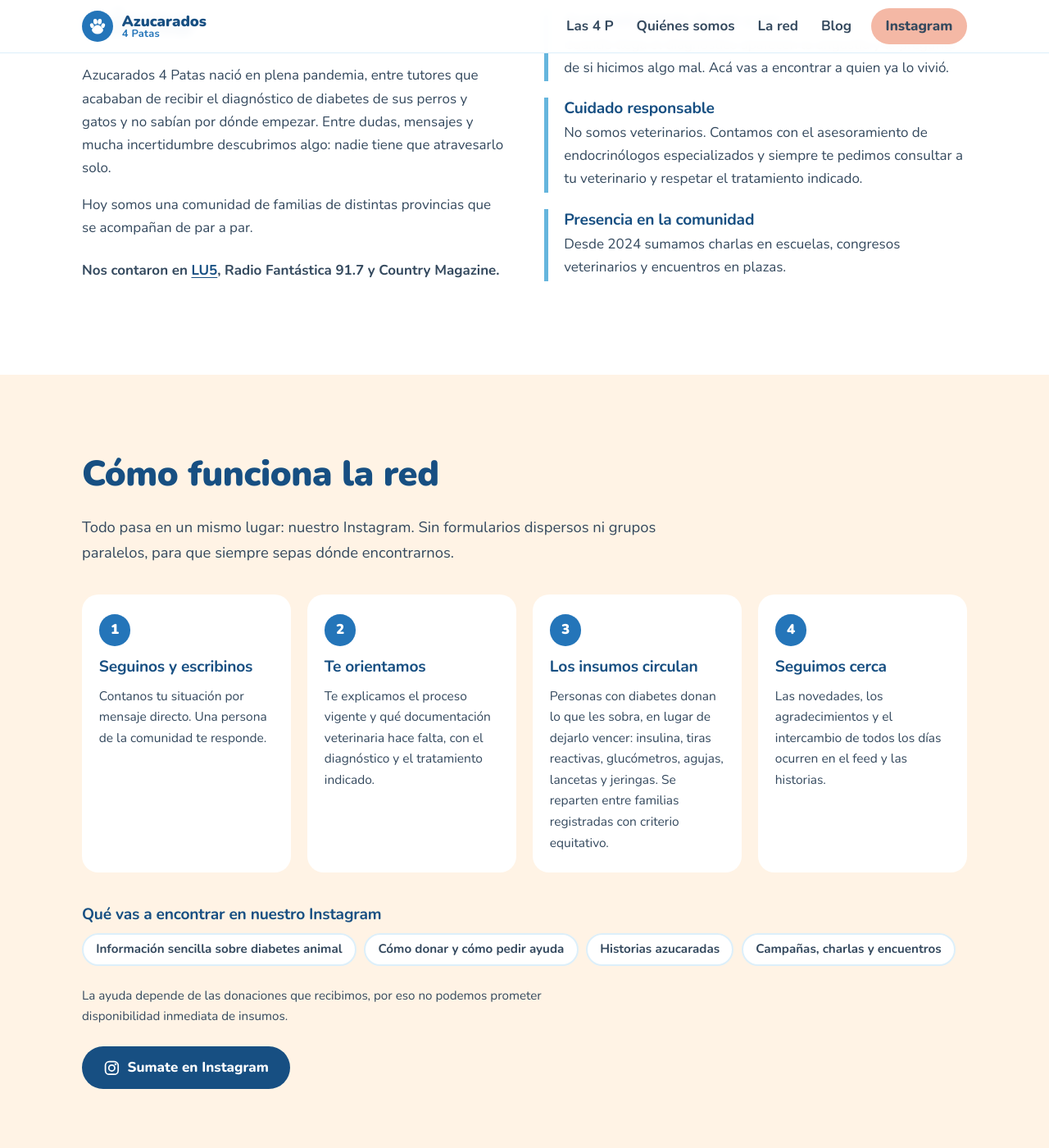
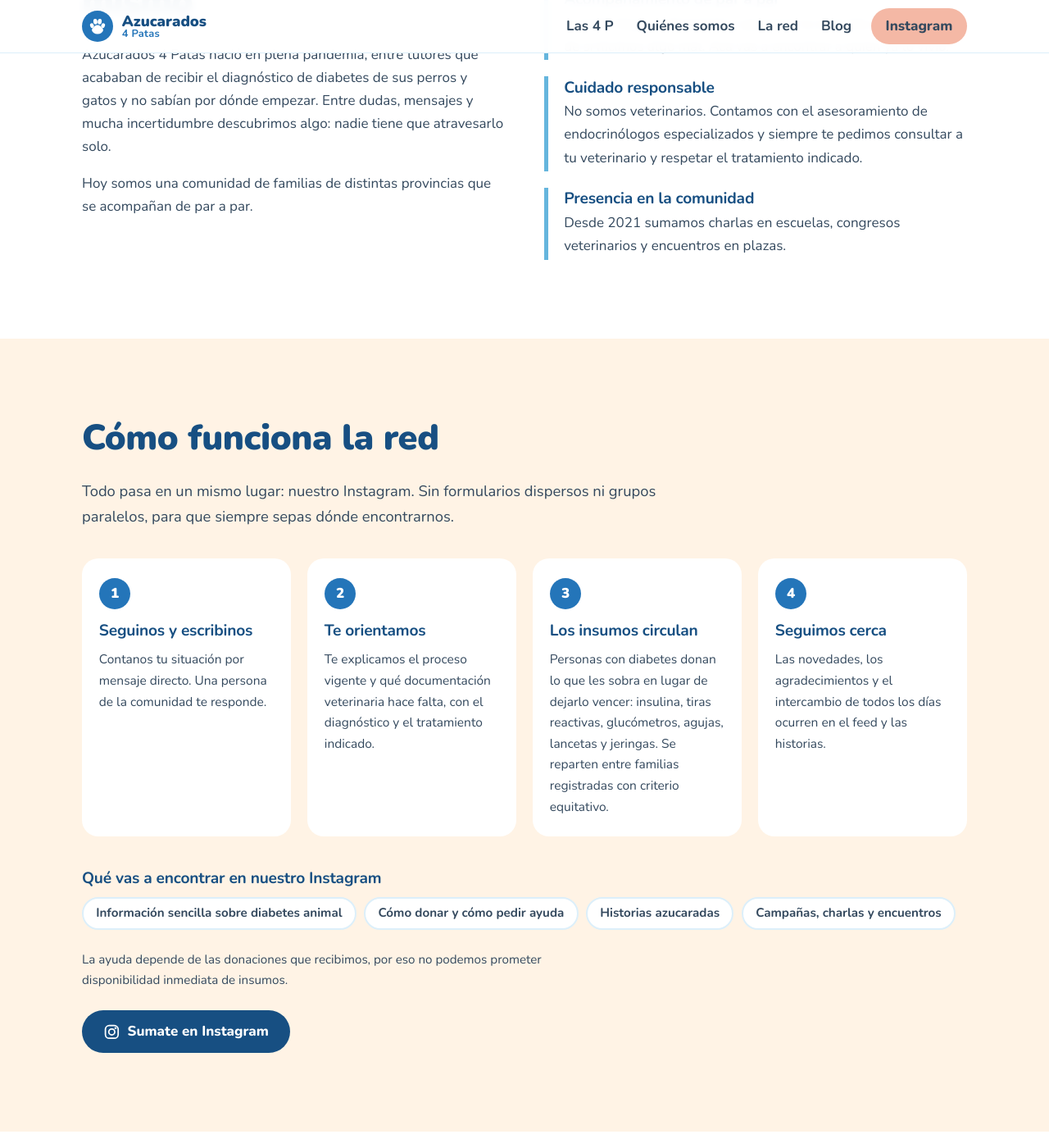
Before and after one commit to eliseoandres/azucarados4patas, a Jekyll site: the page built from index.html, in a window 1280 px wide and 1400 px high, scrolled down 1909 px. Shown: the whole window at 82% size. Built offline with Jekyll 4.4.1, drawn with Linux system fonts in a browser that asks for light colours; some of the changed text lies outside the part shown.

Commit message:
Update index.html

```diff
--- a/index.html
+++ b/index.html
@@ -5,7 +5,7 @@ description: >-
   Azucarados 4 Patas acompaña a tutores de perros y gatos con diabetes. Conocé las 4 P para detectar a tiempo,
   leé nuestras guías y sumate a la comunidad en Instagram.
 ---
-{%- assign guia = site.posts | where: "tema", "Síntomas" | last -%}
+{%- assign guia = site.posts | where: "tema", "Signos" | last -%}
 
 <!-- 1 · PORTADA -->
 <section class="hero" aria-labelledby="hero-titulo">
@@ -85,8 +85,8 @@ description: >-
         consultá cuanto antes.
       </p>
       <div class="aviso__actions">
-        <a class="btn btn--azul" href="{% if guia %}{{ guia.url | relative_url }}{% else %}{{ '/blog/' | relative_url }}{% endif %}"><span>Leer la guía completa</span></a>
-        {% include instagram-button.html label="Consultanos en Instagram" style="outline" %}
+        <a class="btn btn--azul" href="{% if guia %}{{ guia.url | relative_url }}{% else %}{{ '/blog/' | relative_url }}{% endif %}"><span>Lee las notas completas</span></a>
+        {% include instagram-button.html label="Encontranos en Instagram" style="outline" %}
       </div>
     </aside>
   </div>
@@ -105,11 +105,6 @@ description: >-
       <p>
         Hoy somos una comunidad de familias de distintas provincias que se acompañan de par a par.
       </p>
-      <p class="press">
-        Nos contaron en
-        <a href="https://lu5am.com/azucarados-4-patas-la-red-solidaria-que-ayuda-a-perros-y-gatos-con-diabetes/" target="_blank" rel="noopener">LU5<span class="sr-only"> (se abre en una pestaña nueva)</span></a>,
-        Radio Fantástica 91.7 y Country Magazine.
-      </p>
     </div>
     <ul class="trust" role="list">
       <li class="trust__item">
@@ -126,7 +121,7 @@ description: >-
       </li>
       <li class="trust__item">
         <h3>Presencia en la comunidad</h3>
-        <p>Desde 2024 sumamos charlas en escuelas, congresos veterinarios y encuentros en plazas.</p>
+        <p>Desde 2021 sumamos charlas en escuelas, congresos veterinarios y encuentros en plazas.</p>
       </li>
     </ul>
   </div>
@@ -154,7 +149,7 @@ description: >-
       </li>
       <li class="steps__item">
         <h3>Los insumos circulan</h3>
-        <p>Personas con diabetes donan lo que les sobra, en lugar de dejarlo vencer: insulina, tiras reactivas, glucómetros, agujas, lancetas y jeringas. Se reparten entre familias registradas con criterio equitativo.</p>
+        <p>Personas con diabetes donan lo que les sobra en lugar de dejarlo vencer: insulina, tiras reactivas, glucómetros, agujas, lancetas y jeringas. Se reparten entre familias registradas con criterio equitativo.</p>
       </li>
       <li class="steps__item">
         <h3>Seguimos cerca</h3>
```
Also changed, not shown: other parts of index.html (+1 -1 lines).
